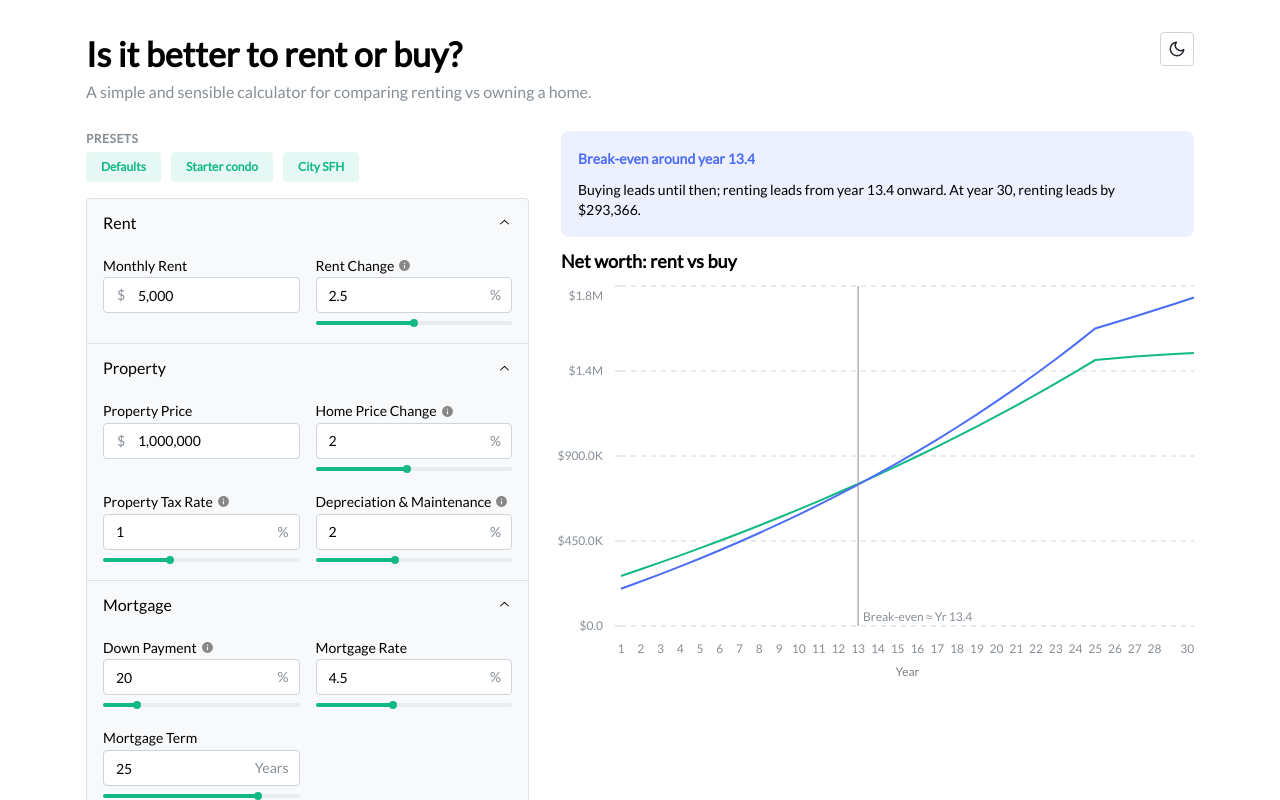
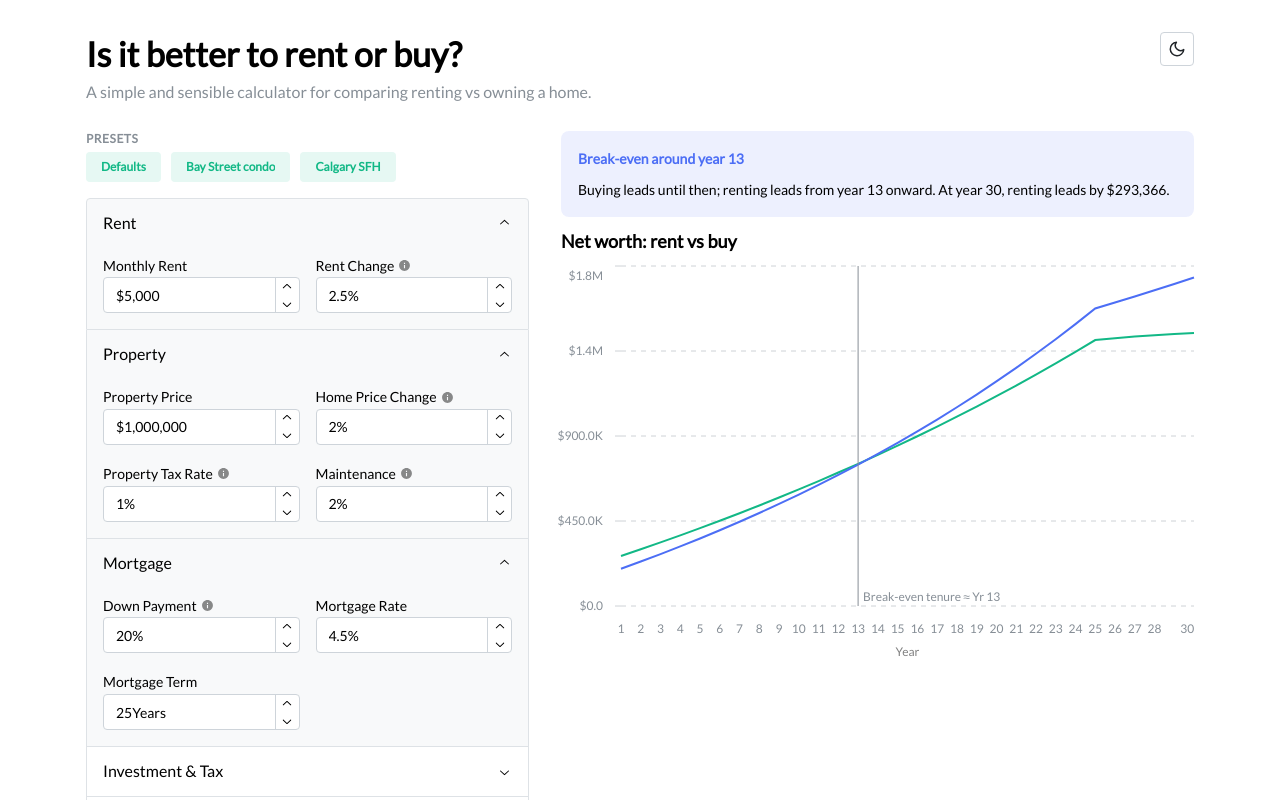
Before and after one commit to low-earth-orbit/rent-vs-buy, a React (Create React App) app: page / in a window 1280 px wide. Shown: the top 800 px of the page. Built offline with nearby package versions, Linux system fonts and the light colour scheme.

Commit message:
update ui

```diff
--- a/package.json
+++ b/package.json
@@ -7,6 +7,7 @@
     "@mantine/charts": "^7.17.8",
     "@mantine/core": "^7.17.8",
     "@mantine/hooks": "^7.17.8",
+    "@uiw/react-github-corners": "^1.5.16",
     "react": "^18.2.0",
     "react-dom": "^18.2.0",
     "react-scripts": "5.0.1",
--- a/src/components/Footer.jsx
+++ b/src/components/Footer.jsx
@@ -1,5 +1,4 @@
 import { Anchor, Container, Stack, Text } from "@mantine/core";
-import githubLogo from "../assets/github-mark.svg";
 
 const Footer = () => {
   const currentYear = new Date().getFullYear();
@@ -13,12 +12,12 @@ const Footer = () => {
           complete picture, because: (a) unlike rent payments, capital
           investment in a home is partially recoverable upon selling the house;
           and (b) the down payment and subsequent mortgage payments have
-          opportunity costs, as they could have been invested in similarly
-          risky assets, such as stocks. The opportunity cost for a mortgage may
-          be less or greater than the APR of the mortgage. Many people
-          understand the first point but not the second one. Indeed, it is more
-          complicated than comparing monthly rent vs. mortgage payment. This
-          Rent vs Buy calculator helps with this.
+          opportunity costs, as they could have been invested in similarly risky
+          assets, such as stocks. The opportunity cost for a mortgage may be
+          less or greater than the APR of the mortgage. Many people understand
+          the first point but not the second one. Indeed, it is more complicated
+          than comparing monthly rent vs. mortgage payment. This Rent vs Buy
+          calculator helps with this.
         </Text>
         <Text size="sm" c="dimmed">
           In the previous version of this app, I used the{" "}
@@ -49,18 +48,6 @@ const Footer = () => {
           {`Disclaimer: This tool is provided as-is. It's not financial advice.`.toUpperCase()}
         </Text>
 
-        <Anchor
-          href="https://github.com/low-earth-orbit/rent-vs-buy"
-          target="_blank"
-          rel="noreferrer"
-          title="This app's Github repo"
-        >
-          <img
-            src={githubLogo}
-            alt="Github logo"
-            style={{ maxWidth: "4rem" }}
-          />
-        </Anchor>
         <Text size="sm" c="dimmed">
           Copyright © 2023–{currentYear} Leo Hong
         </Text>
--- a/src/components/Main.jsx
+++ b/src/components/Main.jsx
@@ -2,6 +2,7 @@ import { useState } from "react";
 import { Container, Grid } from "@mantine/core";
 import Result from "./Result";
 import UserInputForm from "./UserInputForm";
+import GitHubCorners from "@uiw/react-github-corners";
 
 const Main = () => {
   const [userInput, setUserInput] = useState({
@@ -36,16 +37,26 @@ const Main = () => {
   }
 
   return (
+    <>
       <Container size="lg" py="md">
         <Grid gutter="xl">
           <Grid.Col span={{ base: 12, lg: 5 }}>
-          <UserInputForm userInput={userInput} handleChange={handleChange} handlePreset={handlePreset} />
+            <UserInputForm
+              userInput={userInput}
+              handleChange={handleChange}
+              handlePreset={handlePreset}
+            />
           </Grid.Col>
           <Grid.Col span={{ base: 12, lg: 7 }}>
             <Result userInput={userInput} />
           </Grid.Col>
         </Grid>
       </Container>
+      <GitHubCorners
+        position="left"
+        href="https://github.com/low-earth-orbit/rent-vs-buy"
+      />
+    </>
   );
 };
 
--- a/src/components/NetWorthChart.jsx
+++ b/src/components/NetWorthChart.jsx
@@ -35,10 +35,10 @@ function ChartTooltip({ payload }) {
         Year {point.year}
       </Text>
       <Text size="sm" c="teal">
-        Rent + invest: {formatCAD(point.renterNetWorth)}
+        Rent & invest: {formatCAD(point.renterNetWorth)}
       </Text>
       <Text size="sm" c="indigo">
-        Buy — home equity: {formatCAD(point.ownerNetWorth)}
+        Buy: {formatCAD(point.ownerNetWorth)}
       </Text>
       <Text size="sm" mt={4}>
         {leader} by {formatCAD(Math.abs(point.difference))}
@@ -55,7 +55,7 @@ function SummaryBanner({ data, crossover }) {
 
   let title, body;
   if (crossover) {
-    const breakEvenYear = crossover.year.toFixed(1);
+    const breakEvenYear = crossover.year.toFixed(0);
     title = `Break-even around year ${breakEvenYear}`;
     body = renterWins
       ? `Renting leads until then; buying leads from year ${breakEvenYear} onward. At year 30, buying leads by ${margin}.`
@@ -106,7 +106,7 @@ export default function NetWorthChart({ userInput }) {
             ? [
                 {
                   x: Math.round(crossover.year),
-                  label: `Break-even ≈ Yr ${crossover.year.toFixed(1)}`,
+                  label: `Break-even tenure ≈ Yr ${crossover.year.toFixed(0)}`,
                   color: "gray.6",
                 },
               ]
--- a/src/components/UserInputForm.jsx
+++ b/src/components/UserInputForm.jsx
@@ -1,4 +1,11 @@
-import { Accordion, Button, Group, SimpleGrid, Stack, Text } from "@mantine/core";
+import {
+  Accordion,
+  Button,
+  Group,
+  SimpleGrid,
+  Stack,
+  Text,
+} from "@mantine/core";
 import UserInputFormItem from "./UserInputFormItem";
 
 const DEFAULTS = {
@@ -14,7 +21,7 @@ const DEFAULTS = {
   annualMortgageInterestRate: 4.5,
   mortgageTerm: 25,
   investmentReturnRate: 6,
-  dividendYield: 2,
+  dividendYield: 1.5,
   dividendTaxRate: 30,
   investmentGainTax: 15,
 };
@@ -22,29 +29,32 @@ const DEFAULTS = {
 const PRESETS = [
   { label: "Defaults", values: DEFAULTS },
   {
-    label: "Starter condo",
+    label: "Bay Street condo",
     values: {
       ...DEFAULTS,
-      monthlyRent: 2200,
-      initialHomePrice: 550000,
-      downPaymentPercentage: 10,
-      mortgageTerm: 25,
-      annualMortgageInterestRate: 5,
+      monthlyRent: 2600,
+      initialHomePrice: 700000,
+      maintenanceCostPercentage: 2.5,
+      propertyTaxRate: 0.5,
     },
   },
   {
-    label: "City SFH",
+    label: "Calgary SFH",
     values: {
       ...DEFAULTS,
-      monthlyRent: 4500,
-      initialHomePrice: 1500000,
-      downPaymentPercentage: 20,
-      mortgageTerm: 25,
+      monthlyRent: 3200,
+      initialHomePrice: 850000,
+      maintenanceCostPercentage: 2.0,
+      propertyTaxRate: 0.9,
     },
   },
 ];
 
-export default function UserInputForm({ userInput, handleChange, handlePreset }) {
+export default function UserInputForm({
+  userInput,
+  handleChange,
+  handlePreset,
+}) {
   const bind = (id) => (value) => handleChange(id, value);
 
   return (
@@ -67,7 +77,11 @@ export default function UserInputForm({ userInput, handleChange, handlePreset })
         </Group>
       </Stack>
 
-      <Accordion multiple defaultValue={["rent", "property", "mortgage"]} variant="contained">
+      <Accordion
+        multiple
+        defaultValue={["rent", "property", "mortgage"]}
+        variant="contained"
+      >
         <Accordion.Item value="rent">
           <Accordion.Control>Rent</Accordion.Control>
           <Accordion.Panel>
@@ -79,7 +93,7 @@ export default function UserInputForm({ userInput, handleChange, handlePreset })
                 min={0}
                 value={userInput.monthlyRent}
                 onChange={bind("monthlyRent")}
-                prependText="$"
+                prefix="$"
                 thousandSeparator
               />
               <UserInputFormItem
@@ -89,11 +103,8 @@ export default function UserInputForm({ userInput, handleChange, handlePreset })
                 step={0.5}
                 value={userInput.rentIncreaseRate}
                 onChange={bind("rentIncreaseRate")}
-                appendText="%"
+                suffix="%"
                 allowNegative
-                sliderMin={-5}
-                sliderMax={10}
-                sliderStep={0.5}
               />
             </SimpleGrid>
           </Accordion.Panel>
@@ -110,7 +121,7 @@ export default function UserInputForm({ userInput, handleChange, handlePreset })
                 min={0}
                 value={userInput.initialHomePrice}
                 onChange={bind("initialHomePrice")}
-                prependText="$"
+                prefix="$"
                 thousandSeparator
               />
               <UserInputFormItem
@@ -120,35 +131,26 @@ export default function UserInputForm({ userInput, handleChange, handlePreset })
                 step={0.5}
                 value={userInput.homePriceGrowthRate}
                 onChange={bind("homePriceGrowthRate")}
-                appendText="%"
+                suffix="%"
                 allowNegative
-                sliderMin={-5}
-                sliderMax={10}
-                sliderStep={0.5}
               />
               <UserInputFormItem
                 id="propertyTaxRate"
                 label="Property Tax Rate"
-                helperText="Annual property tax as a percentage of assessed home value."
+                helperText="Annual property tax as a percentage of fair-market home value (not necessarily the same as assessed value)."
                 step={0.1}
                 value={userInput.propertyTaxRate}
                 onChange={bind("propertyTaxRate")}
-                appendText="%"
-                sliderMin={0}
-                sliderMax={3}
-                sliderStep={0.1}
+                suffix="%"
               />
               <UserInputFormItem
                 id="maintenanceCostPercentage"
-                label="Depreciation & Maintenance"
-                helperText="Annual depreciation and maintenance as a percentage of home price."
+                label="Maintenance"
+                helperText="Annual maintenance costs as a percentage of home price, including repairs, insurance, condo fees, and other homeowner-specific expenses."
                 step={0.1}
                 value={userInput.maintenanceCostPercentage}
                 onChange={bind("maintenanceCostPercentage")}
-                appendText="%"
-                sliderMin={0}
-                sliderMax={5}
-                sliderStep={0.25}
+                suffix="%"
               />
             </SimpleGrid>
           </Accordion.Panel>
@@ -167,10 +169,7 @@ export default function UserInputForm({ userInput, handleChange, handlePreset })
                 max={100}
                 value={userInput.downPaymentPercentage}
                 onChange={bind("downPaymentPercentage")}
-                appendText="%"
-                sliderMin={5}
-                sliderMax={100}
-                sliderStep={5}
+                suffix="%"
               />
               <UserInputFormItem
                 id="annualMortgageInterestRate"
@@ -178,11 +177,8 @@ export default function UserInputForm({ userInput, handleChange, handlePreset })
                 step={0.25}
                 value={userInput.annualMortgageInterestRate}
                 onChange={bind("annualMortgageInterestRate")}
-                appendText="%"
+                suffix="%"
                 disabled={userInput.downPaymentPercentage === 100}
-                sliderMin={1}
-                sliderMax={10}
-                sliderStep={0.25}
               />
               <UserInputFormItem
                 id="mortgageTerm"
@@ -192,11 +188,8 @@ export default function UserInputForm({ userInput, handleChange, handlePreset })
                 max={30}
                 value={userInput.mortgageTerm}
                 onChange={bind("mortgageTerm")}
-                appendText="Years"
+                suffix="Years"
                 disabled={userInput.downPaymentPercentage === 100}
-                sliderMin={5}
-                sliderMax={30}
-                sliderStep={5}
               />
             </SimpleGrid>
           </Accordion.Panel>
@@ -209,14 +202,11 @@ export default function UserInputForm({ userInput, handleChange, handlePreset })
               <UserInputFormItem
                 id="investmentReturnRate"
                 label="Total Portfolio Return"
-                helperText="Expected pre-tax annual return, including both dividends and capital gains. Typical 80/20 growth ETF: ~6%."
+                helperText="Expected pre-tax annual return, including both dividends and capital gains. Typical 80/20 growth ETF (e.g. XGRO) returns ~6%."
                 step={0.5}
                 value={userInput.investmentReturnRate}
                 onChange={bind("investmentReturnRate")}
-                appendText="%"
-                sliderMin={0}
-                sliderMax={15}
-                sliderStep={0.5}
+                suffix="%"
               />
               <UserInputFormItem
                 id="dividendYield"
@@ -225,34 +215,25 @@ export default function UserInputForm({ userInput, handleChange, handlePreset })
                 step={0.5}
                 value={userInput.dividendYield}
                 onChange={bind("dividendYield")}
-                appendText="%"
-                sliderMin={0}
-                sliderMax={10}
-                sliderStep={0.5}
+                suffix="%"
               />
               <UserInputFormItem
                 id="dividendTaxRate"
                 label="Dividend Tax Rate"
-                helperText="Effective tax rate on annual dividends. Eligible Canadian dividends ~25–30%; foreign dividends at marginal rate."
+                helperText="Effective tax rate on annual dividends. Eligible Canadian dividends taxed at a lower rate; foreign dividends at marginal income tax rate."
                 step={1}
                 value={userInput.dividendTaxRate}
                 onChange={bind("dividendTaxRate")}
-                appendText="%"
-                sliderMin={0}
-                sliderMax={55}
-                sliderStep={1}
+                suffix="%"
               />
               <UserInputFormItem
                 id="investmentGainTax"
                 label="Capital Gain Tax Rate"
-                helperText="Tax rate applied to capital gains (total return minus dividends) when the portfolio is liquidated."
+                helperText="Tax rate applied to the whole amount of capital gains when the portfolio is liquidated. Use your marginal income tax rate x 50%."
                 step={1}
                 value={userInput.investmentGainTax}
                 onChange={bind("investmentGainTax")}
-                appendText="%"
-                sliderMin={0}
-                sliderMax={55}
-                sliderStep={1}
+                suffix="%"
               />
             </SimpleGrid>
           </Accordion.Panel>
@@ -269,10 +250,7 @@ export default function UserInputForm({ userInput, handleChange, handlePreset })
                 step={0.25}
                 value={userInput.buyersClosingCostPercentage}
                 onChange={bind("buyersClosingCostPercentage")}
-                appendText="%"
-                sliderMin={0}
-                sliderMax={10}
-                sliderStep={0.25}
+                suffix="%"
               />
               <UserInputFormItem
                 id="sellersClosingCostPercentage"
@@ -281,10 +259,7 @@ export default function UserInputForm({ userInput, handleChange, handlePreset })
                 step={0.25}
                 value={userInput.sellersClosingCostPercentage}
                 onChange={bind("sellersClosingCostPercentage")}
-                appendText="%"
-                sliderMin={0}
-                sliderMax={10}
-                sliderStep={0.25}
+                suffix="%"
               />
             </SimpleGrid>
           </Accordion.Panel>
--- a/src/components/UserInputFormItem.jsx
+++ b/src/components/UserInputFormItem.jsx
@@ -1,4 +1,4 @@
-import { Group, NumberInput, Slider, Stack, Text, Tooltip } from "@mantine/core";
+import { Group, NumberInput, Stack, Text, Tooltip } from "@mantine/core";
 
 const InfoIcon = () => (
   <svg
@@ -23,26 +23,28 @@ export default function UserInputFormItem({
   value,
   placeholder,
   onChange,
-  prependText,
-  appendText,
   thousandSeparator,
   disabled,
   allowNegative,
-  sliderMin,
-  sliderMax,
-  sliderStep,
+  ...rest
 }) {
   const placeholderText = placeholder ?? `Enter ${label.toLowerCase()}`;
-  const hasSlider = sliderMin !== undefined && sliderMax !== undefined;
-  const numericValue = typeof value === "number" ? value : sliderMin ?? 0;
-  const clampedSliderValue = hasSlider
-    ? Math.min(sliderMax, Math.max(sliderMin, numericValue))
-    : 0;
 
   const labelNode = helperText ? (
-    <Group gap={4} wrap="nowrap" display="inline-flex" style={{ alignItems: "center" }}>
+    <Group
+      gap={4}
+      wrap="nowrap"
+      display="inline-flex"
+      style={{ alignItems: "center" }}
+    >
       <span>{label}</span>
-      <Tooltip label={helperText} multiline maw={260} withArrow position="top-start">
+      <Tooltip
+        label={helperText}
+        multiline
+        maw={260}
+        withArrow
+        position="top-start"
+      >
         <span style={{ display: "inline-flex", cursor: "help" }}>
           <InfoIcon />
         </span>
@@ -53,7 +55,7 @@ export default function UserInputFormItem({
   );
 
   return (
-    <Stack gap={hasSlider ? 4 : 0}>
+    <Stack gap={0}>
       <NumberInput
         id={id}
         label={labelNode}
@@ -65,37 +67,9 @@ export default function UserInputFormItem({
         step={step}
         disabled={disabled}
         allowNegative={allowNegative ?? false}
-        hideControls
         thousandSeparator={thousandSeparator ? "," : undefined}
-        leftSection={
-          prependText ? (
-            <Text size="sm" c="dimmed">
-              {prependText}
-            </Text>
-          ) : undefined
-        }
-        rightSection={
-          appendText ? (
-            <Text size="sm" c="dimmed" pr="xs" style={{ whiteSpace: "nowrap" }}>
-              {appendText}
-            </Text>
-          ) : undefined
-        }
-        rightSectionWidth={appendText ? "auto" : undefined}
+        {...rest}
       />
-      {hasSlider && (
-        <Slider
-          value={clampedSliderValue}
-          onChange={onChange}
-          min={sliderMin}
-          max={sliderMax}
-          step={sliderStep ?? step ?? 1}
-          disabled={disabled}
-          size="xs"
-          label={null}
-          mt={2}
-        />
-      )}
     </Stack>
   );
 }
--- a/src/index.css
+++ b/src/index.css
@@ -5,6 +5,5 @@ body {
 }
 
 code {
-  font-family: source-code-pro, Menlo, Monaco, Consolas, "Courier New",
-    monospace;
+  font-family: monospace;
 }
--- a/src/index.js
+++ b/src/index.js
@@ -25,10 +25,10 @@ root.render(
   <React.StrictMode>
     <MantineProvider
       theme={theme}
-      defaultColorScheme="light"
+      defaultColorScheme="auto"
       colorSchemeManager={colorSchemeManager}
     >
       <App />
     </MantineProvider>
-  </React.StrictMode>
+  </React.StrictMode>,
 );
```
Also changed, not shown: src/assets/github-mark.svg (deleted), 1 other file (tests, documents, lock files or other folders). Lines whose indentation alone changed are shown as unchanged.
